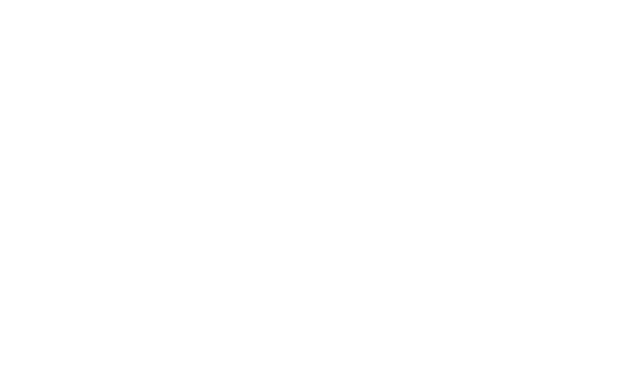
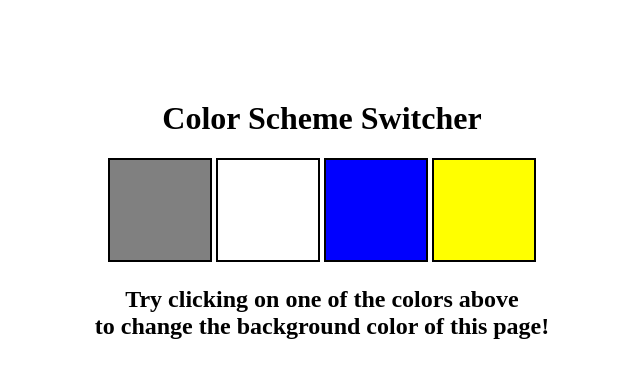
Before and after one commit to Student-Stuti/JavaScript_Projects, a plain HTML site: page Project1/index.html in a window 1280 px wide. Shown: the whole page, without its empty margins (318-958 px from the left). Drawn offline with Linux system fonts and the light colour scheme.

Commit message:
completed project1

```diff
--- a/Project1/index.html
+++ b/Project1/index.html
@@ -1,11 +1,27 @@
 <!DOCTYPE html>
 <html lang="en">
+
 <head>
     <meta charset="UTF-8">
     <meta name="viewport" content="width=device-width, initial-scale=1.0">
-    <title>Document</title>
+    <link rel="stylesheet" href="style.css" />
+    <title>Color changing Buttons</title>
 </head>
+
 <body>
+    <div class="canvas">
+        <h1>Color Scheme Switcher</h1>
+        <span class="button" id="grey"></span>
+        <span class="button" id="white"></span>
+        <span class="button" id="blue"></span>
+        <span class="button" id="yellow"></span>
+        <h2>
+            Try clicking on one of the colors above
+            <span>to change the background color of this page!</span>
+        </h2>
+    </div>
 
+    <script src="script.js"></script>
 </body>
+
 </html>
--- a/Project1/script.js
+++ b/Project1/script.js
@@ -0,0 +1,22 @@
+const button = document.querySelectorAll(".button");
+console.log(button);
+const body = document.querySelector("body");
+
+button.forEach(function (button) {
+  button.addEventListener("click", function (e) {
+    console.log(e);
+    console.log(e.target);
+    if (e.target.id === "grey") {
+      body.style.backgroundColor = e.target.id;
+    }
+    if (e.target.id === "white") {
+      body.style.backgroundColor = e.target.id;
+    }
+    if (e.target.id === "blue") {
+      body.style.backgroundColor = e.target.id;
+    }
+    if (e.target.id === "yellow") {
+      body.style.backgroundColor = e.target.id;
+    }
+  });
+});
--- /dev/null
+++ b/Project1/style.css
@@ -0,0 +1,33 @@
+html {
+    margin: 0;
+  }
+
+  span {
+    display: block;
+  }
+  .canvas {
+    margin: 100px auto 100px;
+    width: 80%;
+    text-align: center;
+  }
+
+  .button {
+    width: 100px;
+    height: 100px;
+    border: solid black 2px;
+    display: inline-block;
+  }
+
+  #grey {
+    background: grey;
+  }
+
+  #white {
+    background: white;
+  }
+  #blue {
+    background: blue;
+  }
+  #yellow {
+    background: yellow;
+  }
```
